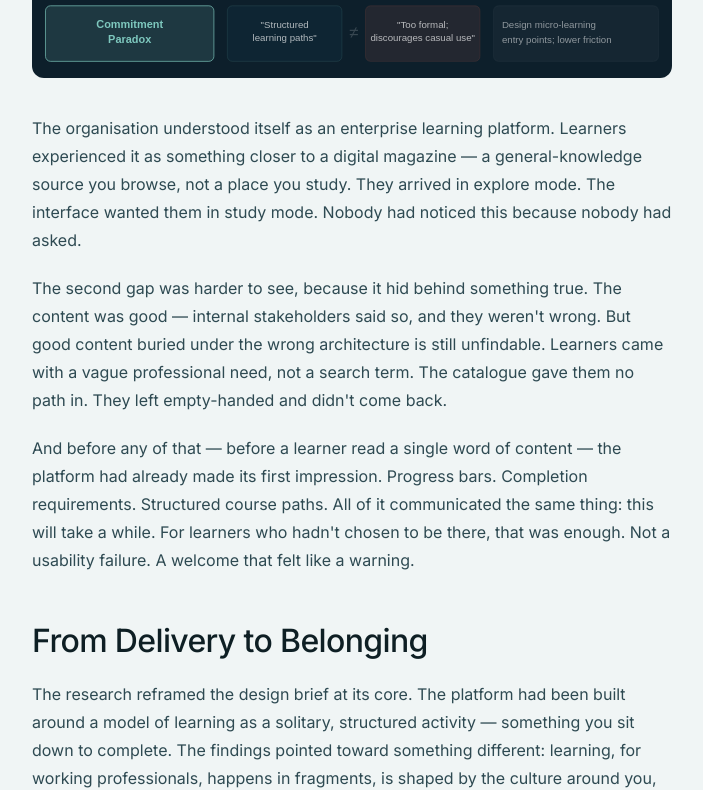
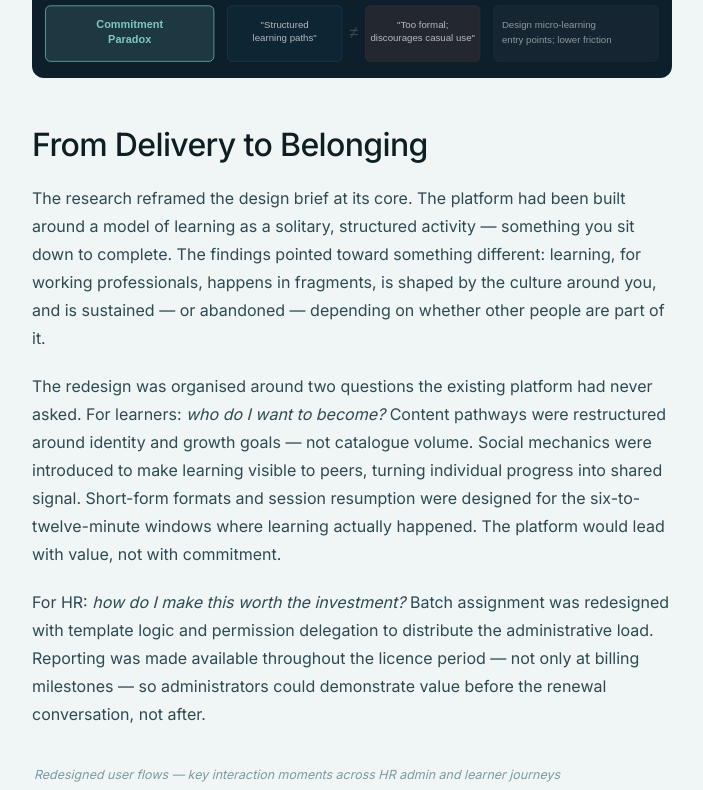
Before and after one commit to tl-sy-nl/portfolio, a React (Vite) app: page /cases/digital-learning in a window 1280 px wide. Shown: the part 5097-5887 px from the top of the page, without its empty margins (288-991 px from the left). Built offline with nearby package versions, Linux system fonts and the light colour scheme; a web font is replaced by a local one.

Commit message:
Digital Learning: remove redundant three-gap prose, let diagram speak

```diff
--- a/src/pages/cases/DigitalLearning.jsx
+++ b/src/pages/cases/DigitalLearning.jsx
@@ -499,12 +499,6 @@ export default function DigitalLearning() {
         </div>
       </FadeIn>
 
-      <FadeIn>
-        <p>The organisation understood itself as an enterprise learning platform. Learners experienced it as something closer to a digital magazine — a general-knowledge source you browse, not a place you study. They arrived in explore mode. The interface wanted them in study mode. Nobody had noticed this because nobody had asked.</p>
-        <p>The second gap was harder to see, because it hid behind something true. The content was good — internal stakeholders said so, and they weren't wrong. But good content buried under the wrong architecture is still unfindable. Learners came with a vague professional need, not a search term. The catalogue gave them no path in. They left empty-handed and didn't come back.</p>
-        <p>And before any of that — before a learner read a single word of content — the platform had already made its first impression. Progress bars. Completion requirements. Structured course paths. All of it communicated the same thing: this will take a while. For learners who hadn't chosen to be there, that was enough. Not a usability failure. A welcome that felt like a warning.</p>
-      </FadeIn>
-
       {/* DESIGN DIRECTIONS */}
       <FadeIn>
         <h2>From Delivery to Belonging</h2>
```
